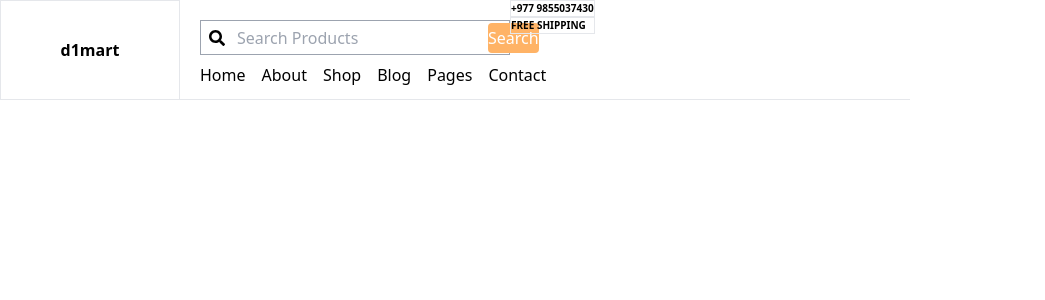
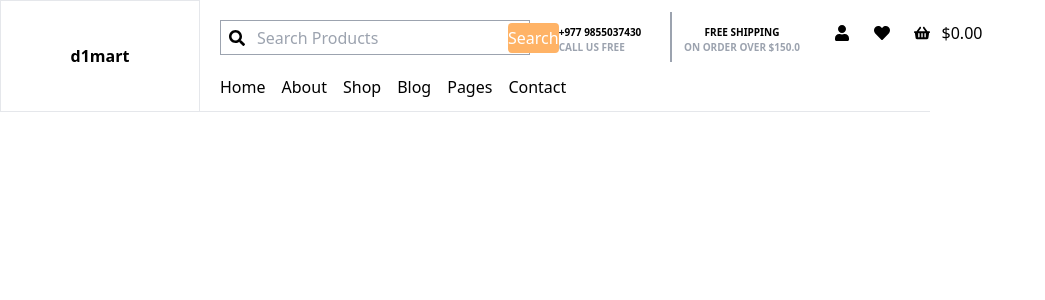
Before and after one commit to DiwanMalla/ecommerce-store, a React (Vite) app: page /home in a window 1280 px wide. Shown: the top 300 px of the page, without its empty margins (0-1045 px from the left). Built offline with nearby package versions, Linux system fonts and the light colour scheme.

Commit message:
Added cart symbol to header of website

```diff
--- a/src/components/Cart.tsx
+++ b/src/components/Cart.tsx
@@ -1,18 +1,37 @@
+import CartSymbol from "./CartSymbol";
+
 const Cart = () => {
   return (
     <div>
+      <div className="flex">
+        {/* for phone number and free shipping*/}
+        <div className="flex mt-3">
+          <div className="flex   w-[140px] h-[55px] justify-center items-center">
             <div>
-        <div className="">
-          <div className="border border-solid">
               <h2 style={{ fontSize: "10px" }}>
                 <b>+977 9855037430</b>
               </h2>
+              <h4 className="text-gray-400" style={{ fontSize: "10px" }}>
+                <b>CALL US FREE</b>
+              </h4>
             </div>
-          <div className="border border-solid">
-            <h2 style={{ fontSize: "10px" }}>
+          </div>
+          <div className="h-[50px] border border-1 border-gray-400"></div>
+          <div className="flex justify-center items-center  w-[140px]">
+            <div>
+              <h2 className="text-center" style={{ fontSize: "10px" }}>
                 <b>FREE SHIPPING</b>
               </h2>
+              <h4 className="text-gray-400" style={{ fontSize: "10px" }}>
+                <b>ON ORDER OVER $150.0</b>
+              </h4>
             </div>
+          </div>
+        </div>
+
+        {/*For cart wishlist symbol*/}
+        <div>
+          <CartSymbol />
         </div>
       </div>
     </div>
--- /dev/null
+++ b/src/components/CartSymbol.tsx
@@ -0,0 +1,26 @@
+import { FaShoppingBasket, FaUser, FaHeart } from "react-icons/fa";
+const CartSymbol = () => {
+  let total = 0;
+  return (
+    <div>
+      <div className="ml-5">
+        <div className="w-[140px] h-[65px] flex justify-center items-center">
+          <div className="m-3">
+            <FaUser />
+          </div>
+          <div className="m-3">
+            <FaHeart />
+          </div>
+          <div className="m-3">
+            <FaShoppingBasket id="shoppingCart" />
+          </div>
+          <div>
+            <p>${total.toFixed(2)}</p>
+          </div>
+        </div>
+      </div>
+    </div>
+  );
+};
+
+export default CartSymbol;
--- a/src/components/Header.tsx
+++ b/src/components/Header.tsx
@@ -5,7 +5,7 @@ import NavBar from "./navBar";
 const Header = () => {
   return (
     <div className="flex">
-      <div className="w-[180px] h-[100px] border border-solid flex items-center justify-center">
+      <div className="w-[200px] h-[112px] border border-solid flex items-center justify-center">
         <div className="">
           <b>d1mart</b>
         </div>
```
Lines whose indentation alone changed are shown as unchanged.
